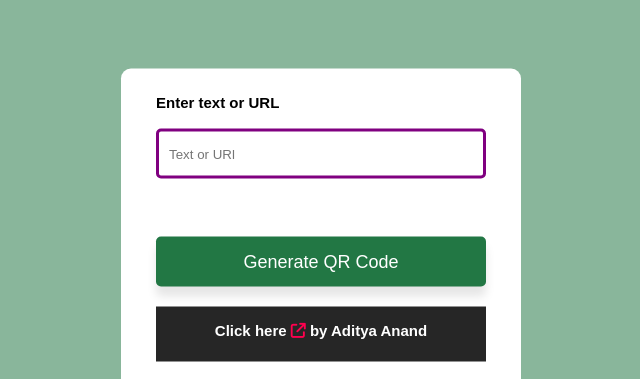
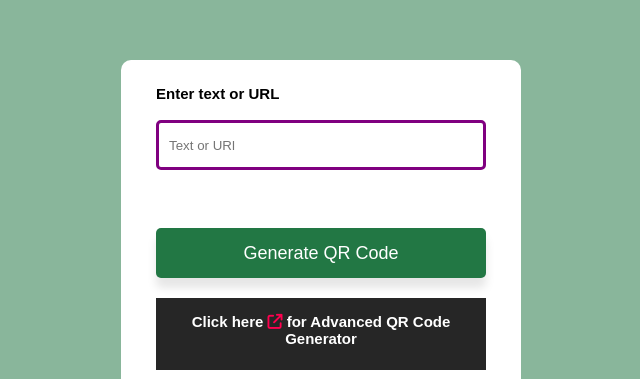
Before and after one commit to sqladitya/QR-Code-Generator, a plain HTML site: page index.html in a window 1280 px wide. Shown: the part 125-504 px from the top of the page, without its empty margins (319-959 px from the left). Drawn offline with Linux system fonts and the light colour scheme.

Commit message:
Added Advanced QR Code

```diff
--- a/index.html
+++ b/index.html
@@ -20,7 +20,7 @@
 
         <button onclick="generateQR()">Generate QR Code</button>
         <div class="advancedqr">
-            <p>Click here <i class="fa-solid fa-arrow-up-right-from-square" title="Advanced QR Code Generator"></i> by Aditya Anand <a href="https://sqladitya.github.io/QR-Generator/"
+            <p>Click here <i class="fa-solid fa-arrow-up-right-from-square" title="Advanced QR Code Generator"></i> for Advanced QR Code Generator <a href="https://sqladitya.github.io/QR-Generator/"
                     target="_blank"></a> </p>
         </div>
         <div class="copyright">
```
